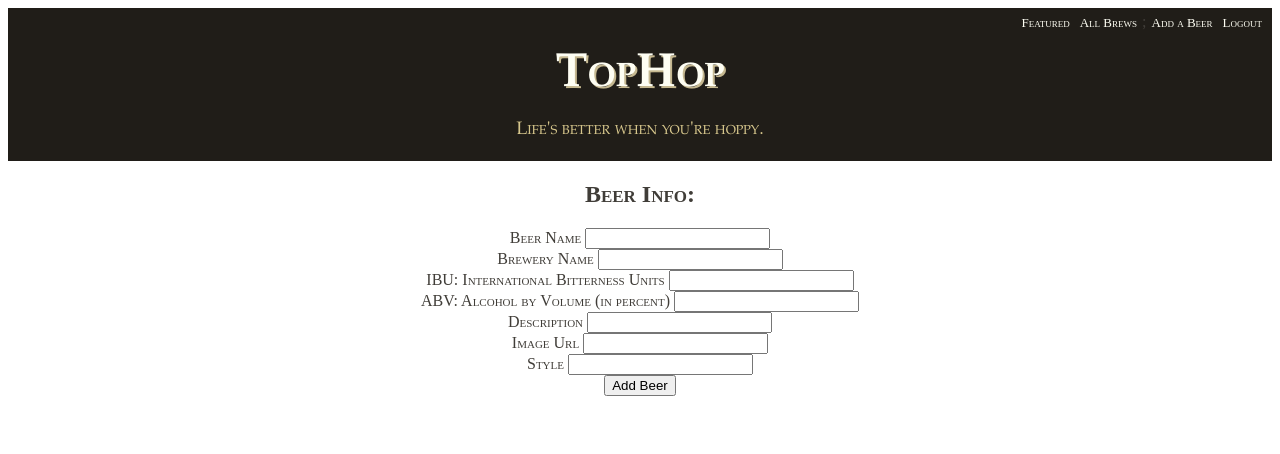
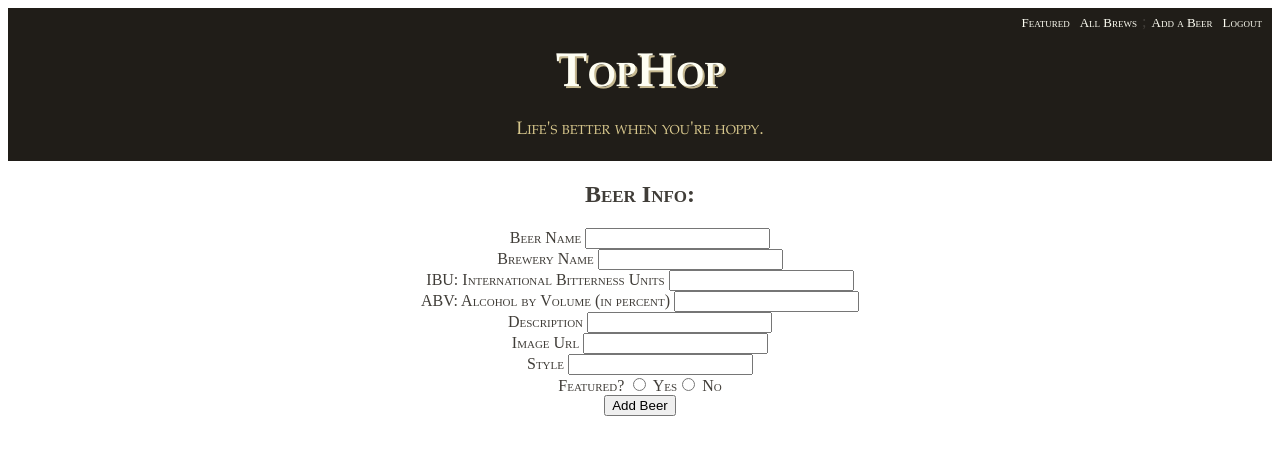
Before and after one commit to jennafrancis/tophop-client, a React (Create React App) app: page /beers/new in a window 1280 px wide. Shown: the top 454 px of the page. Built offline with nearby package versions, Linux system fonts and the light colour scheme; no server answers; sample sign-in values are in the browser's storage.

Commit message:
featured beer list persistence

```diff
--- a/src/components/beers/AddBeer.js
+++ b/src/components/beers/AddBeer.js
@@ -13,7 +13,8 @@ class AddBeer extends Component {
       abv: '',
       description: '',
       image_url: '',
-      style: ''
+      style: '',
+      featured: false
     }
   }
 
@@ -24,9 +25,17 @@ class AddBeer extends Component {
     })
   }
 
+  handleRadio = event => {
+    const isFeatured = event.currentTarget.value === "true" ? true: false;
+    this.setState({
+      featured: isFeatured
+    })
+  }
+
   handleOnSubmit = event => {
     event.preventDefault();
     this.props.createBeer(this.state, this.props.history);
+    console.log(this.state)
     this.setState({
       name: '',
       brewery: '',
@@ -34,7 +43,8 @@ class AddBeer extends Component {
       abv: '',
       description: '',
       image_url: '',
-      style: ''
+      style: '',
+      featured: false
     })
   }
 
@@ -116,6 +126,12 @@ class AddBeer extends Component {
             />
         </div>
 
+        <div>
+          <label htmlFor="featured">Featured? </label>
+          <input type="radio" name="featured" value="true" onClick={this.handleRadio} /> Yes
+          <input type="radio" name="featured" value="false" onClick={this.handleRadio} /> No
+        </div>
+
         <button>Add Beer</button>
         </form>
       </div>
```
